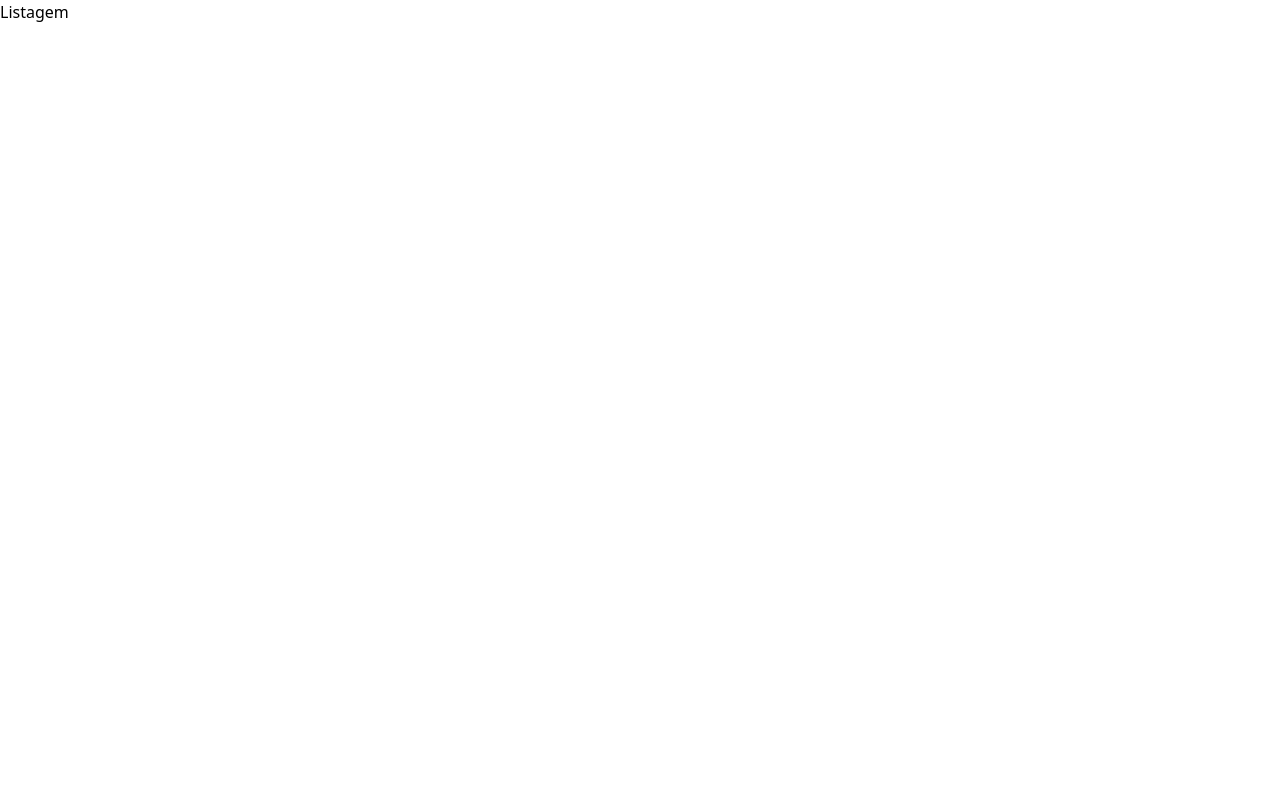
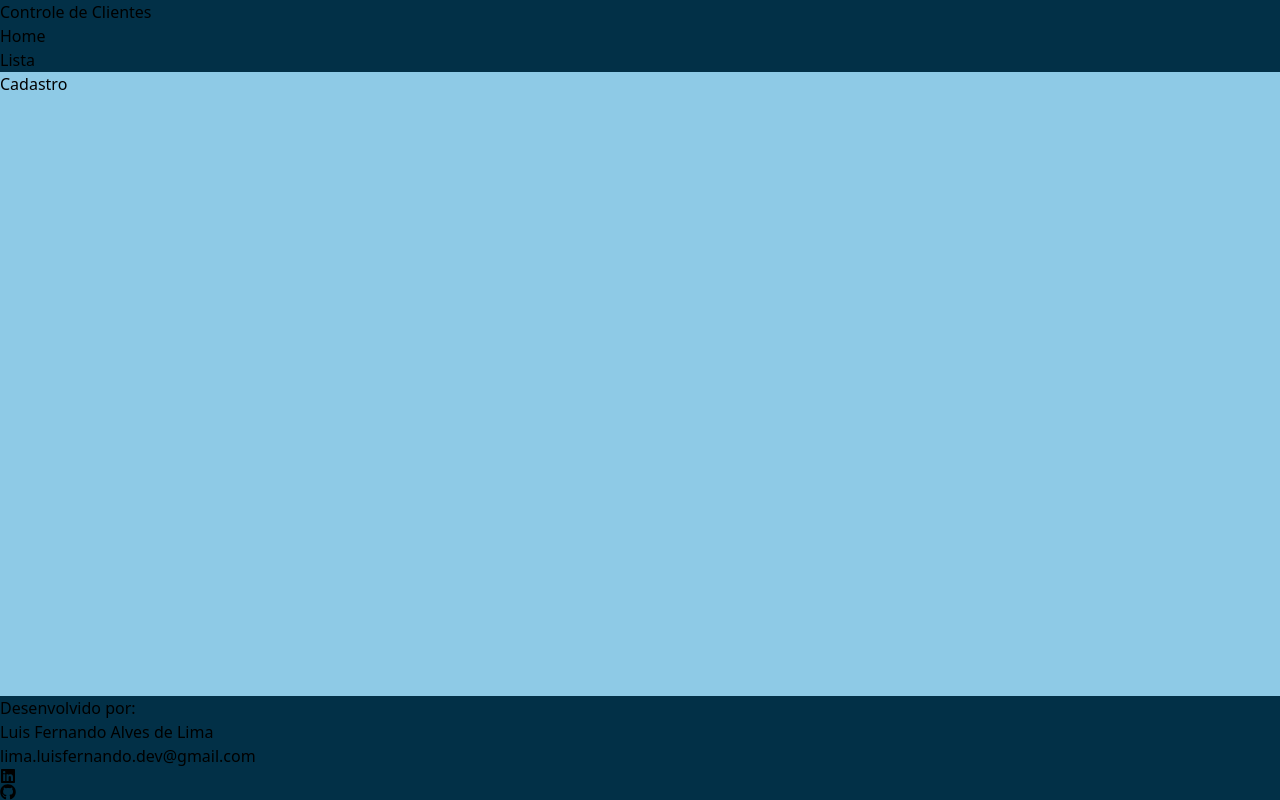
Before and after one commit to luisfernandoalima/react-express, a React (Vite) app in the folder client/: page / in a window 1280 px wide. Built offline with nearby package versions, Linux system fonts and the light colour scheme.

Commit message:
feature/Footer and Header creation

```diff
--- a/client/package.json
+++ b/client/package.json
@@ -26,6 +26,7 @@
     "eslint-plugin-react-refresh": "^0.4.16",
     "globals": "^15.14.0",
     "postcss": "^8.4.49",
+    "sass-embedded": "^1.83.0",
     "tailwindcss": "^3.4.17",
     "typescript": "~5.6.2",
     "typescript-eslint": "^8.18.2",
--- a/client/src/App.tsx
+++ b/client/src/App.tsx
@@ -1,12 +1,18 @@
-import { BrowserRouter as Router} from "react-router-dom";
+import { BrowserRouter as Router } from "react-router-dom";
 import { Navgation } from "./routes";
 
+import { Header } from "./components/layouts/Header";
+import { Footer } from "./components/layouts/Footer";
 
 export const App = () => {
   return (
     <>
       <Router>
-        <Navgation />
+        <Header />
+        <main>
+          <Navgation />
+        </main>
+        <Footer />
       </Router>
     </>
   );
--- /dev/null
+++ b/client/src/assets/scss/index.scss
@@ -0,0 +1,21 @@
+@use './variables.scss' as v;
+
+html,
+body,
+#root {
+  height: 100%;
+}
+
+#root {
+  display: flex;
+  flex-direction: column;
+}
+
+main {
+  flex: 1;
+}
+
+
+body {
+  background-color: v.$light_blue;
+}
--- /dev/null
+++ b/client/src/assets/scss/mixins.scss
@@ -0,0 +1,6 @@
+@mixin flex($align, $justify, $direction){
+    display: flex;
+    align-items: $align;
+    justify-content: $justify;
+    flex-direction: $direction;
+}
--- /dev/null
+++ b/client/src/assets/scss/variables.scss
@@ -0,0 +1,6 @@
+// Colors
+$light_blue : #8ecae6;
+$blue: #219ebc;
+$dark_blue: #023047;
+$yellow: #ffb703;
+$orange: #fb8500;
--- /dev/null
+++ b/client/src/components/layouts/Footer/Footer.scss
@@ -0,0 +1,5 @@
+@use '../../../assets/scss/variables.scss' as v;
+
+footer{
+    background-color: v.$dark_blue;
+}
--- /dev/null
+++ b/client/src/components/layouts/Footer/index.tsx
@@ -0,0 +1,19 @@
+import { FaLinkedin, FaGithub } from "react-icons/fa";
+
+import "./Footer.scss";
+
+export const Footer = () => {
+  return (
+    <footer className="flex justify-between items-center px-8 py-3">
+      <div className="font-semibold text-slate-50">
+        <p>Desenvolvido por:</p>
+        <p>Luis Fernando Alves de Lima</p>
+        <p>lima.luisfernando.dev@gmail.com</p>
+      </div>
+      <div className="flex justify-center items-center gap-4 text-5xl text-slate-50">
+        <FaLinkedin />
+        <FaGithub />
+      </div>
+    </footer>
+  );
+};
--- /dev/null
+++ b/client/src/components/layouts/Header/Header.scss
@@ -0,0 +1,5 @@
+@use '../../../assets/scss/variables.scss' as v;
+
+header {
+    background-color: v.$dark_blue;
+}
--- /dev/null
+++ b/client/src/components/layouts/Header/index.tsx
@@ -0,0 +1,12 @@
+import { Navbar } from "../Navbar"
+
+import './Header.scss'
+
+export const Header = () => {
+    return(
+        <header className="flex justify-between items-center px-8 py-3">
+            <h1 className="text-4xl font-semibold text-slate-50">Controle de Clientes</h1>
+            <Navbar />
+        </header>
+    )
+}
--- /dev/null
+++ b/client/src/components/layouts/Navbar/index.tsx
@@ -0,0 +1,12 @@
+import { Link } from "react-router-dom"
+
+export const Navbar = () => {
+    return(
+        <nav>
+            <ul className="flex justify-center items-center gap-8 text-lg text-slate-50">
+                <li><Link to={"/"}>Home</Link></li>
+                <li><Link to={"/list"}>Lista</Link></li>
+            </ul>
+        </nav>
+    )
+}
--- a/client/src/main.tsx
+++ b/client/src/main.tsx
@@ -1,6 +1,7 @@
 import { StrictMode } from 'react'
 import { createRoot } from 'react-dom/client'
 import './index.css'
+import './assets/scss/index.scss'
 import { App } from './App'
 
 createRoot(document.getElementById('root')!).render(
--- a/client/src/pages/Register/index.tsx
+++ b/client/src/pages/Register/index.tsx
@@ -1,7 +1,7 @@
 export const Register = () => {
   return (
     <>
-    <h1>Listagem</h1>
+    <h1>Cadastro</h1>
       <form action=""></form>
     </>
   );
```
Also changed, not shown: 1 other file (tests, documents, lock files or other folders).
